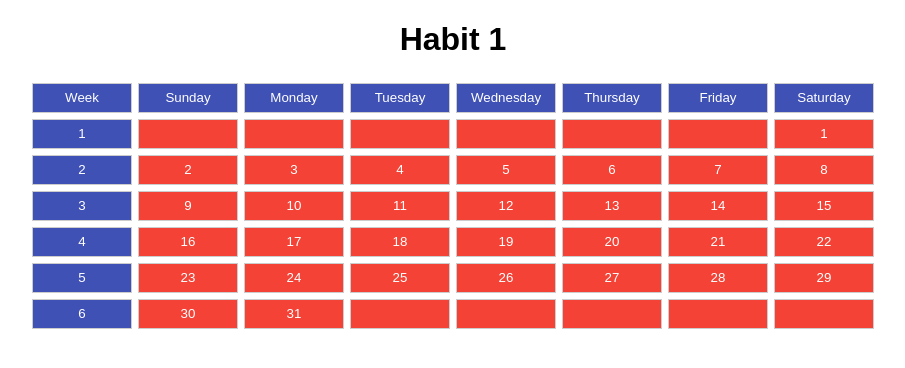
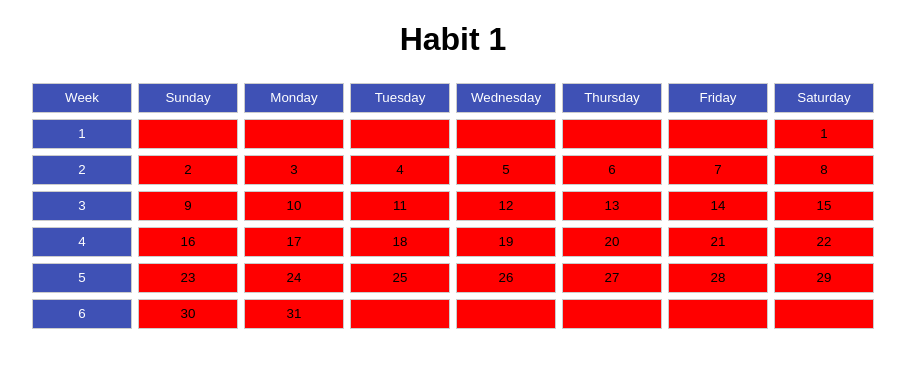
Before and after one commit to iampandor/habitsUI, a React (Create React App) app: page / in a window 1280 px wide. Shown: the top 368 px of the page, without its empty margins (187-1092 px from the left). Built offline with nearby package versions, Linux system fonts and the light colour scheme.

Commit message:
Changed boolean values to float values and blocked the headers

```diff
--- a/src/App.js
+++ b/src/App.js
@@ -1,13 +1,18 @@
 import React, { useState, useEffect } from 'react';
 import './App.css';
 
-const GridButton = ({ row, col, toggleButton, isOn, label }) => {
+const GridButton = ({ row, col, toggleButton, value, label, color, disabled }) => {
   const handleClick = () => {
     toggleButton(row, col);
   };
 
   return (
-    <button className={`grid-button ${isOn ? 'on' : 'off'} ${row === 0 || col === 0 ? 'header' : ''}`} onClick={handleClick}>
+    <button
+      className={`grid-button ${row === 0 || col === 0 ? 'header' : ''}`}
+      onClick={handleClick}
+      style={{ backgroundColor: color }}
+      disabled={disabled}
+    >
       {label}
     </button>
   );
@@ -20,10 +25,17 @@ const App = () => {
   const initialGrid = Array.from({ length: gridCount }, () =>
     Array.from({ length: rows }, (_, rowIndex) =>
       Array.from({ length: cols }, (_, colIndex) =>
-        rowIndex === 0 || colIndex === 0 ? null : false
+        rowIndex === 0 || colIndex === 0 ? null : 0
       )
     )
   );
+
+  const valueToColor = (value) => {
+    if (value === null) return ''; // For header cells
+    const r = Math.round((1 - value) * 255);
+    const g = Math.round(value * 255);
+    return `rgb(${r}, ${g}, 0)`;
+  };
 
   const [grids, setGrids] = useState(() => {
     const savedGrids = localStorage.getItem('gridStates');
@@ -90,14 +102,16 @@ const App = () => {
       <div className="grid-container">
         {grids[currentGridIndex].map((rowArr, rowIndex) => (
           <div key={rowIndex} className="grid-row">
-            {rowArr.map((isOn, colIndex) => (
+            {rowArr.map((value, colIndex) => (
               <GridButton
                 key={`${rowIndex}-${colIndex}`}
                 row={rowIndex}
                 col={colIndex}
                 toggleButton={toggleButton}
-                isOn={isOn}
+                value={value}
                 label={getButtonLabel(rowIndex, colIndex)}
+                color={valueToColor(value)}
+                disabled={rowIndex === 0 || colIndex === 0}
               />
             ))}
           </div>
```
